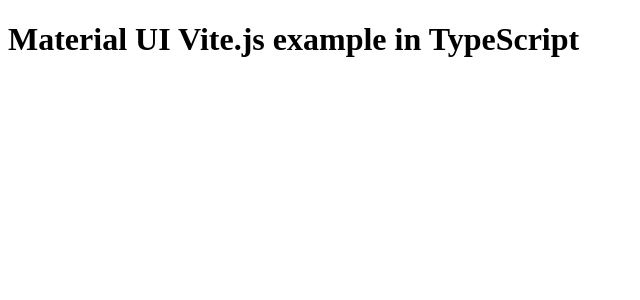
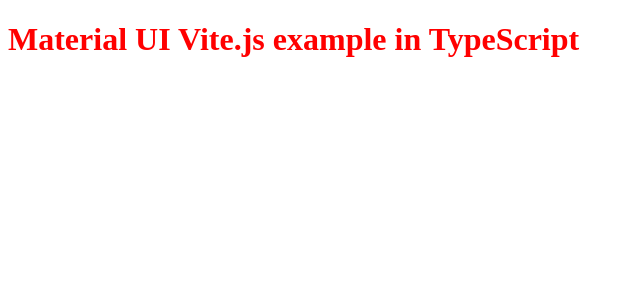
Before and after one commit to Wick-Lim/test-menu-1, a React (Vite) app: page / in a window 1280 px wide. Shown: the top 300 px of the page, without its empty margins (0-640 px from the left). Built offline with nearby package versions, Linux system fonts and the light colour scheme.

Commit message:
base commit

```diff
--- /dev/null
+++ b/src/App.css
@@ -0,0 +1,3 @@
+h1 {
+    color: red;
+}
--- a/src/App.tsx
+++ b/src/App.tsx
@@ -1,4 +1,5 @@
 import { FC } from "react";
+import "./App.css";
 
 interface App extends FC {
   menus: any[];
```
